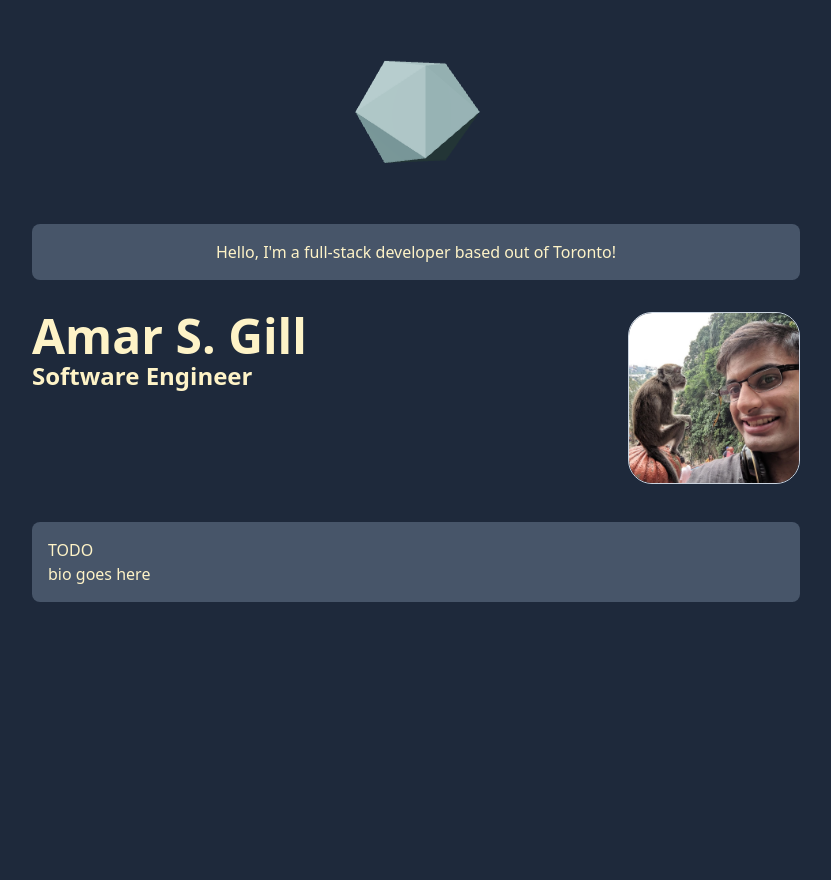
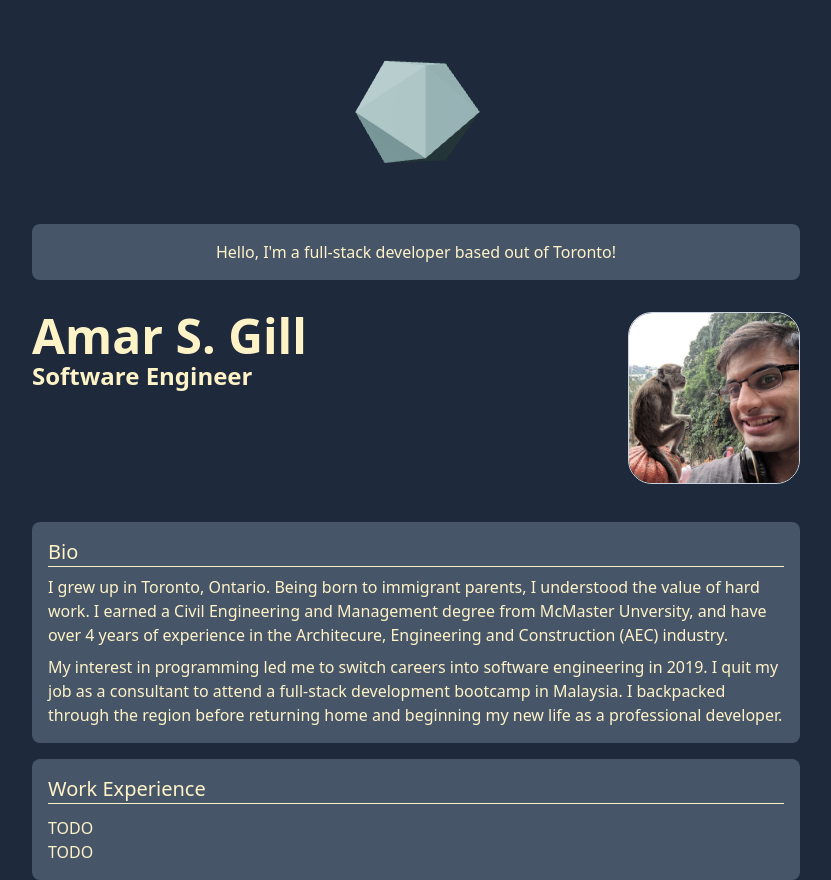
Before and after one commit to Amar-Gill/amar-gill, a Next.js app: page / in a window 1280 px wide. Shown: the whole page, without its empty margins (224-1055 px from the left). Before the commit the page ends 800 px from the top, so only its background shows below. Built offline with nearby package versions, Linux system fonts and the light colour scheme.

Commit message:
added bio section

```diff
--- a/pages/index.tsx
+++ b/pages/index.tsx
@@ -4,9 +4,33 @@ export default function Home() {
   return (
     <>
       <AppHeader />
-      <div className='card'>
-        <p>TODO</p>
-        <p>bio goes here</p>
+      <div className='gap-y-4 grid grid-cols-1'>
+        <div className='card'>
+          <h1 className='border-amber-100 mb-2 text-xl border-b border-solid'>
+            Bio
+          </h1>
+          <p className='mb-2'>
+            I grew up in Toronto, Ontario. Being born to immigrant parents, I
+            understood the value of hard work. I earned a Civil Engineering and
+            Management degree from McMaster Unversity, and have over 4 years of
+            experience in the Architecure, Engineering and Construction (AEC)
+            industry.
+          </p>
+          <p>
+            My interest in programming led me to switch careers into software
+            engineering in 2019. I quit my job as a consultant to attend a
+            full-stack development bootcamp in Malaysia. I backpacked through
+            the region before returning home and beginning my new life as a
+            professional developer.
+          </p>
+        </div>
+        <div className='card'>
+          <h1 className='border-amber-100 mb-3 text-xl border-b border-solid'>
+            Work Experience
+          </h1>
+          <p>TODO</p>
+          <p>TODO</p>
+        </div>
       </div>
     </>
   );
```
